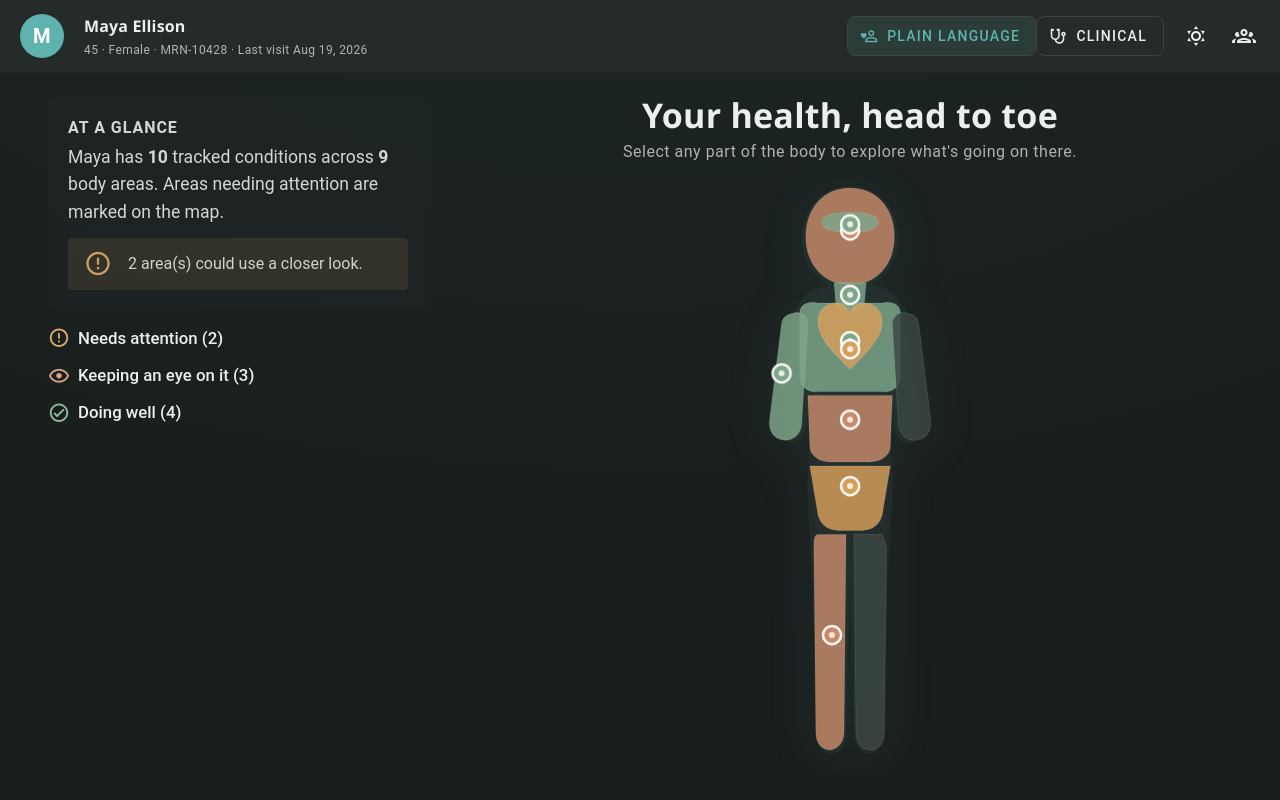
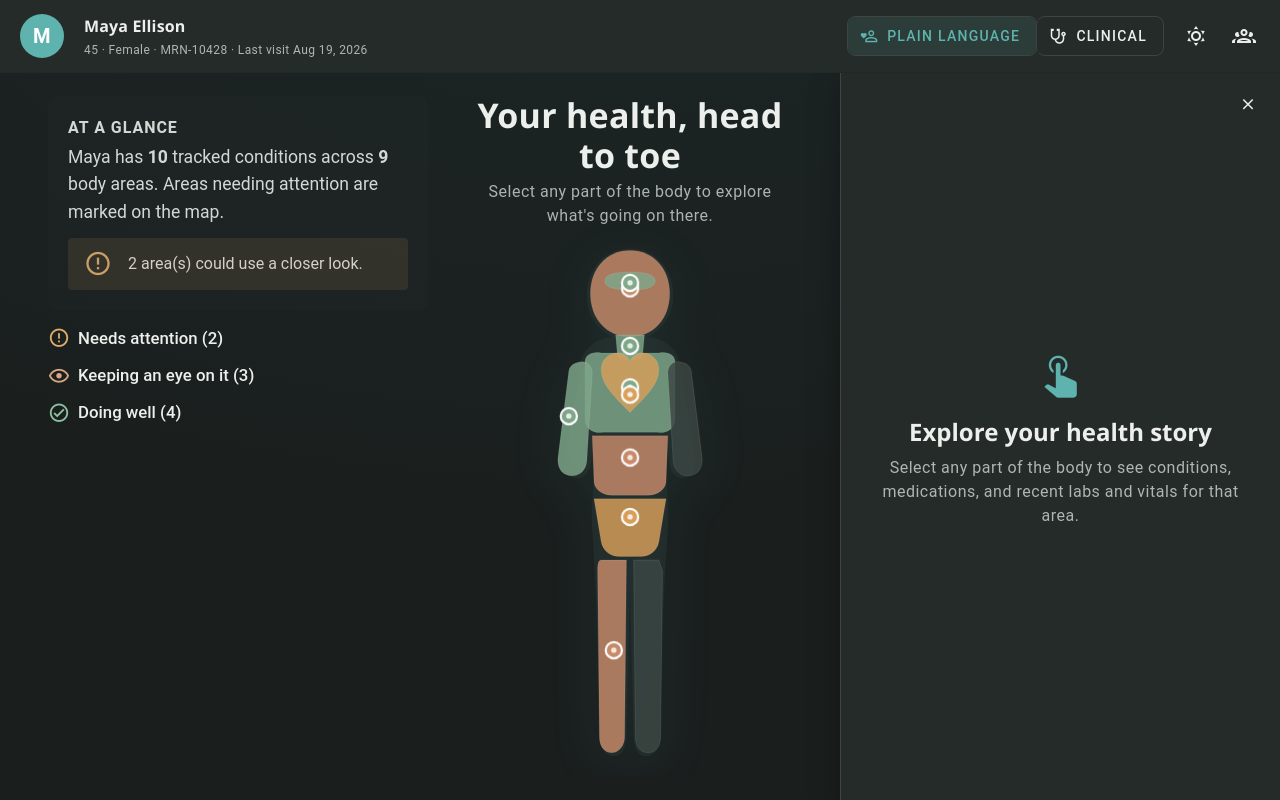
Before and after one commit to mattshuford-slalom/proto300-patient-health-story, a Vue app: page / in a window 1280 px wide. Built offline with nearby package versions, Linux system fonts and the light colour scheme.

Commit message:
feat: implement drawer open state management and welcome prompt in RegionDetailDrawer

```diff
--- a/src/components/AppShell.vue
+++ b/src/components/AppShell.vue
@@ -18,7 +18,7 @@ function toggleTheme() {
 
 // On md+ screens the drawer shifts content aside instead of overlaying it.
 const { mdAndUp } = useDisplay()
-const shiftContent = computed(() => mdAndUp.value && !!store.selectedRegionId)
+const shiftContent = computed(() => mdAndUp.value && store.drawerOpen)
 </script>
 
 <template>
--- a/src/components/RegionDetailDrawer.vue
+++ b/src/components/RegionDetailDrawer.vue
@@ -13,9 +13,10 @@ const { mdAndUp } = useDisplay()
 
 const region = computed(() => store.selectedRegion)
 const open = computed({
-  get: () => !!store.selectedRegionId,
+  get: () => store.drawerOpen,
   set: (v) => {
-    if (!v) store.clearSelection()
+    if (!v) store.closeDrawer()
+    else store.openDrawer()
   },
 })
 
@@ -58,7 +59,7 @@ const notes = computed(() =>
             variant="text"
             size="small"
             aria-label="Close region details"
-            @click="store.clearSelection()"
+            @click="store.closeDrawer()"
           />
         </div>
         <h2 class="text-h5 font-weight-bold php-patient-headline">
@@ -127,6 +128,33 @@ const notes = computed(() =>
         </template>
       </div>
     </template>
+
+    <!-- Welcome prompt shown before any region is selected -->
+    <template v-else>
+      <div class="php-welcome pa-6">
+        <v-btn
+          icon="mdi-close"
+          variant="text"
+          size="small"
+          aria-label="Close"
+          class="php-welcome-close"
+          @click="store.closeDrawer()"
+        />
+        <v-icon
+          icon="mdi-gesture-tap"
+          size="56"
+          color="primary"
+          class="mb-4"
+        />
+        <h2 class="text-h5 font-weight-bold php-patient-headline mb-2">
+          Explore your health story
+        </h2>
+        <p class="text-body-1 text-medium-emphasis">
+          Select any part of the body to see conditions, medications, and
+          recent labs and vitals for that area.
+        </p>
+      </div>
+    </template>
   </v-navigation-drawer>
 </template>
 
@@ -144,4 +172,20 @@ const notes = computed(() =>
   overflow-y: auto;
   flex: 1 1 auto;
 }
+
+.php-welcome {
+  position: relative;
+  height: 100%;
+  display: flex;
+  flex-direction: column;
+  align-items: center;
+  justify-content: center;
+  text-align: center;
+}
+
+.php-welcome-close {
+  position: absolute;
+  top: 12px;
+  right: 12px;
+}
 </style>
--- a/src/stores/health.js
+++ b/src/stores/health.js
@@ -20,6 +20,8 @@ export const useHealthStore = defineStore('health', {
     timelineEvents,
     careNotes,
     selectedRegionId: null,
+    // Open by default so the drawer prompts the user to select a region.
+    drawerOpen: true,
     // 'patient' = plain language, 'clinical' = clinical language
     languageMode: 'patient',
     timelineOpen: false,
@@ -75,10 +77,17 @@ export const useHealthStore = defineStore('health', {
     selectRegion(regionId) {
       this.selectedRegionId = regionId
       this.timelineOpen = false
+      this.drawerOpen = true
     },
     clearSelection() {
       this.selectedRegionId = null
       this.timelineOpen = false
+    },
+    openDrawer() {
+      this.drawerOpen = true
+    },
+    closeDrawer() {
+      this.drawerOpen = false
     },
     toggleLanguageMode() {
       this.languageMode = this.isClinical ? 'patient' : 'clinical'
```
